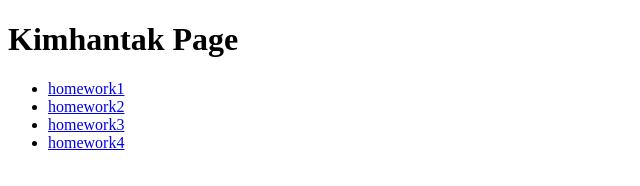
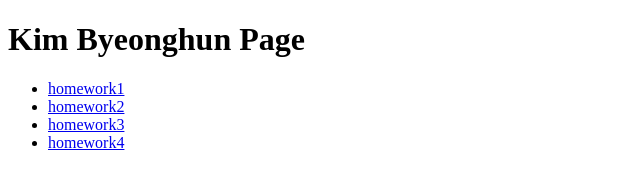
Before and after one commit to hgf329/hgf329.github.io, a plain HTML site: page index.html in a window 1280 px wide. Shown: the whole page, without its empty margins (0-640 px from the left). Drawn offline with Linux system fonts and the light colour scheme.

Commit message:
Update index.html

```diff
--- a/index.html
+++ b/index.html
@@ -2,11 +2,11 @@
 <html lang="ko-KR">
     <head>
    <meta charset="utf-8">
-        <title>Kim hantak</title>
+        <title>Kim Byeonghun</title>
 
     </head>
     <body>
-   <h1>Kimhantak Page</h1>
+   <h1>Kim Byeonghun Page</h1>
    <ul>
       <li><a href="./h1-1.html">homework1</a></li>
       <li><a href="./h1-2.html">homework2</a></li>
```
